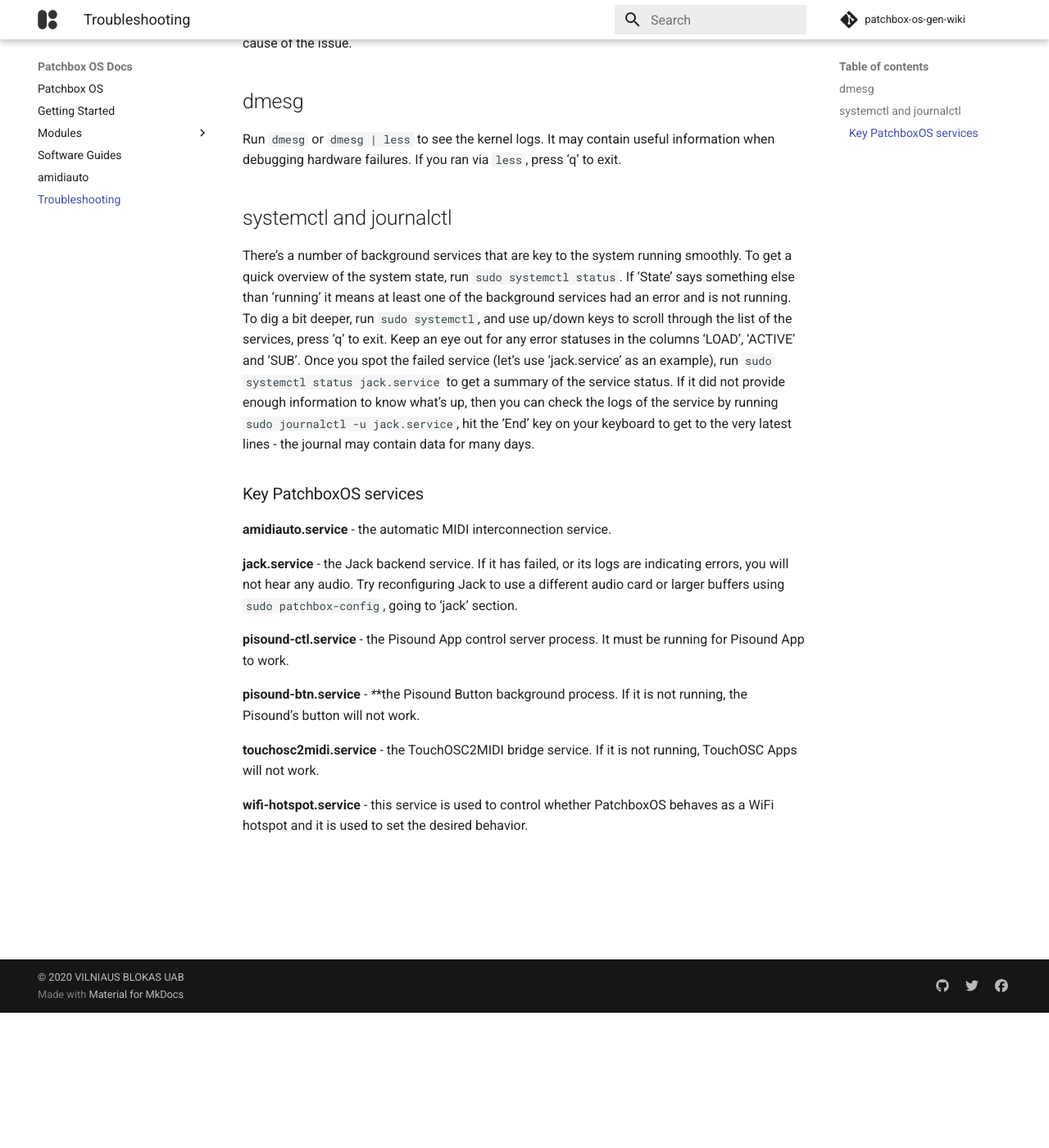
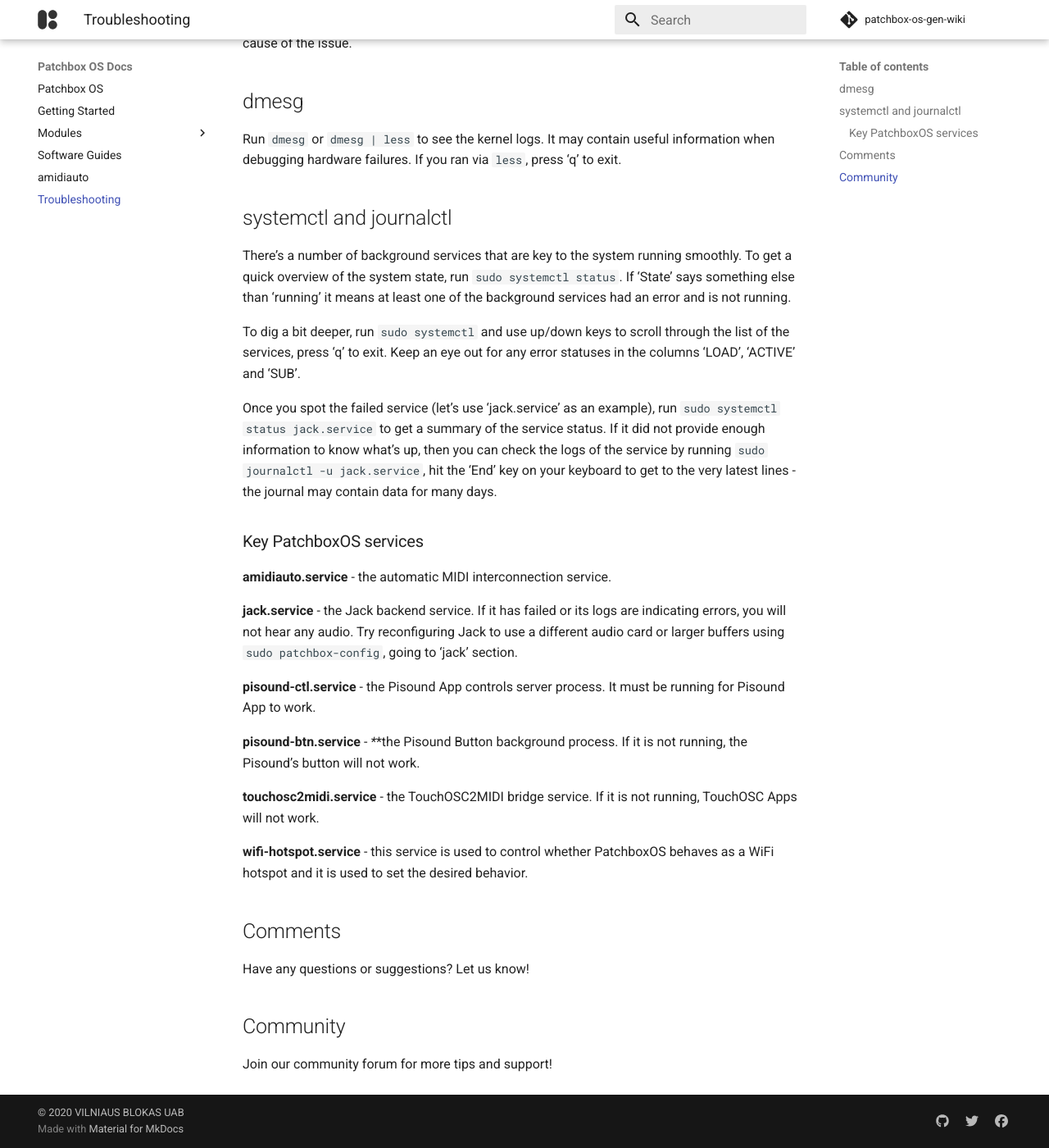
Before and after one commit to BlokasLabs/patchbox-os-docs, an MkDocs documentation site: the page built from docs/Troubleshooting.md, in a window 1280 px wide and 1400 px high, scrolled down 165 px. Shown: the whole window at 82% size. Built offline with MkDocs 1.6.1 and Material for MkDocs 9.7.7, drawn with Linux system fonts in a browser that asks for light colours; comment, search, counter and statistics services are not loaded; old or Windows-style settings are respelled for this version of MkDocs.

Commit message:
Small text changes

```diff
--- a/docs/Troubleshooting.md
+++ b/docs/Troubleshooting.md
@@ -9,18 +9,31 @@ Run `dmesg` or `dmesg | less` to see the kernel logs. It may contain useful info
 
 ## systemctl and journalctl
 
-There’s a number of background services that are key to the system running smoothly. To get a quick overview of the system state, run `sudo systemctl status`. If ‘State’ says something else than ‘running’ it means at least one of the background services had an error and is not running. To dig a bit deeper, run `sudo systemctl`, and use up/down keys to scroll through the list of the services, press ‘q’ to exit. Keep an eye out for any error statuses in the columns ‘LOAD’, ‘ACTIVE’ and ‘SUB’. Once you spot the failed service (let’s use ‘jack.service’ as an example), run `sudo systemctl status jack.service` to get a summary of the service status. If it did not provide enough information to know what’s up, then you can check the logs of the service by running `sudo journalctl -u jack.service`, hit the ‘End’ key on your keyboard to get to the very latest lines - the journal may contain data for many days.
+There’s a number of background services that are key to the system running smoothly. To get a quick overview of the system state, run `sudo systemctl status`. If ‘State’ says something else than ‘running’ it means at least one of the background services had an error and is not running.
+
+To dig a bit deeper, run `sudo systemctl` and use up/down keys to scroll through the list of the services, press ‘q’ to exit. Keep an eye out for any error statuses in the columns ‘LOAD’, ‘ACTIVE’ and ‘SUB’.
+
+Once you spot the failed service (let’s use ‘jack.service’ as an example), run `sudo systemctl status jack.service` to get a summary of the service status. If it did not provide enough information to know what’s up, then you can check the logs of the service by running `sudo journalctl -u jack.service`, hit the ‘End’ key on your keyboard to get to the very latest lines - the journal may contain data for many days.
 
 ### Key PatchboxOS services
 
 **amidiauto.service** - the automatic MIDI interconnection service.
 
-**jack.service** - the Jack backend service. If it has failed, or its logs are indicating errors, you will not hear any audio. Try reconfiguring Jack to use a different audio card or larger buffers using `sudo patchbox-config`, going to ‘jack’ section.
+**jack.service** - the Jack backend service. If it has failed or its logs are indicating errors, you will not hear any audio. Try reconfiguring Jack to use a different audio card or larger buffers using `sudo patchbox-config`, going to ‘jack’ section.
 
-**pisound-ctl.service** - the Pisound App control server process. It must be running for Pisound App to work.
+**pisound-ctl.service** - the Pisound App controls server process. It must be running for Pisound App to work.
 
 **pisound-btn.service** - ****the Pisound Button background process. If it is not running, the Pisound’s button will not work.
 
 **touchosc2midi.service** - the TouchOSC2MIDI bridge service. If it is not running, TouchOSC Apps will not work.
 
 **wifi-hotspot.service** - this service is used to control whether PatchboxOS behaves as a WiFi hotspot and it is used to set the desired behavior.
+
+
+## Comments
+
+Have any questions or suggestions? Let us know!
+
+## Community
+
+Join our community forum for more tips and support!
```
Also changed, not shown: docs/Module-Internals.md (+1 -1 lines), docs/SoftwareGuides.md (+8 -0 lines), docs/amidiauto.md (+3 -3 lines), docs/index.md (+4 -4 lines), docs/patchbox-module-json.md (+8 -0 lines).
